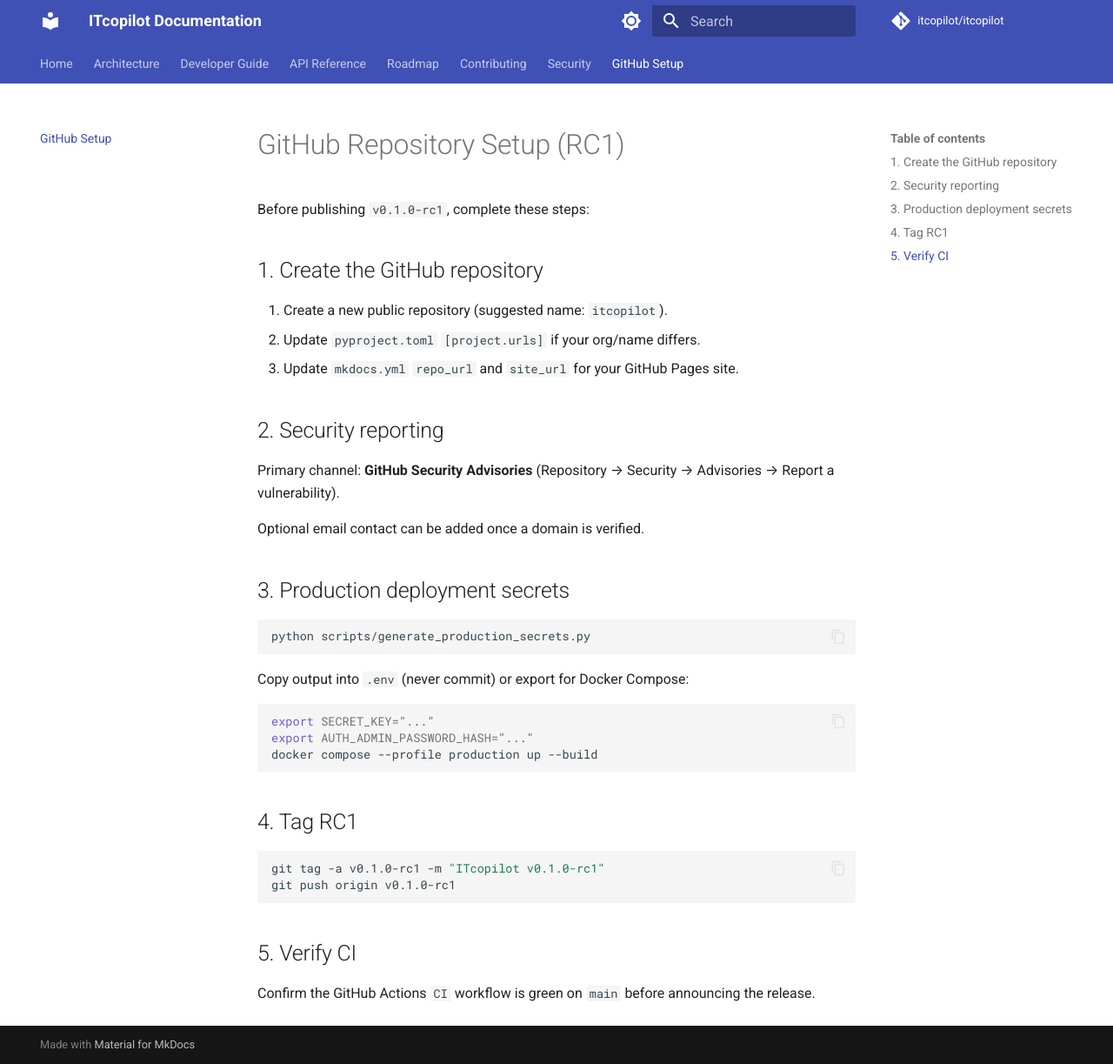
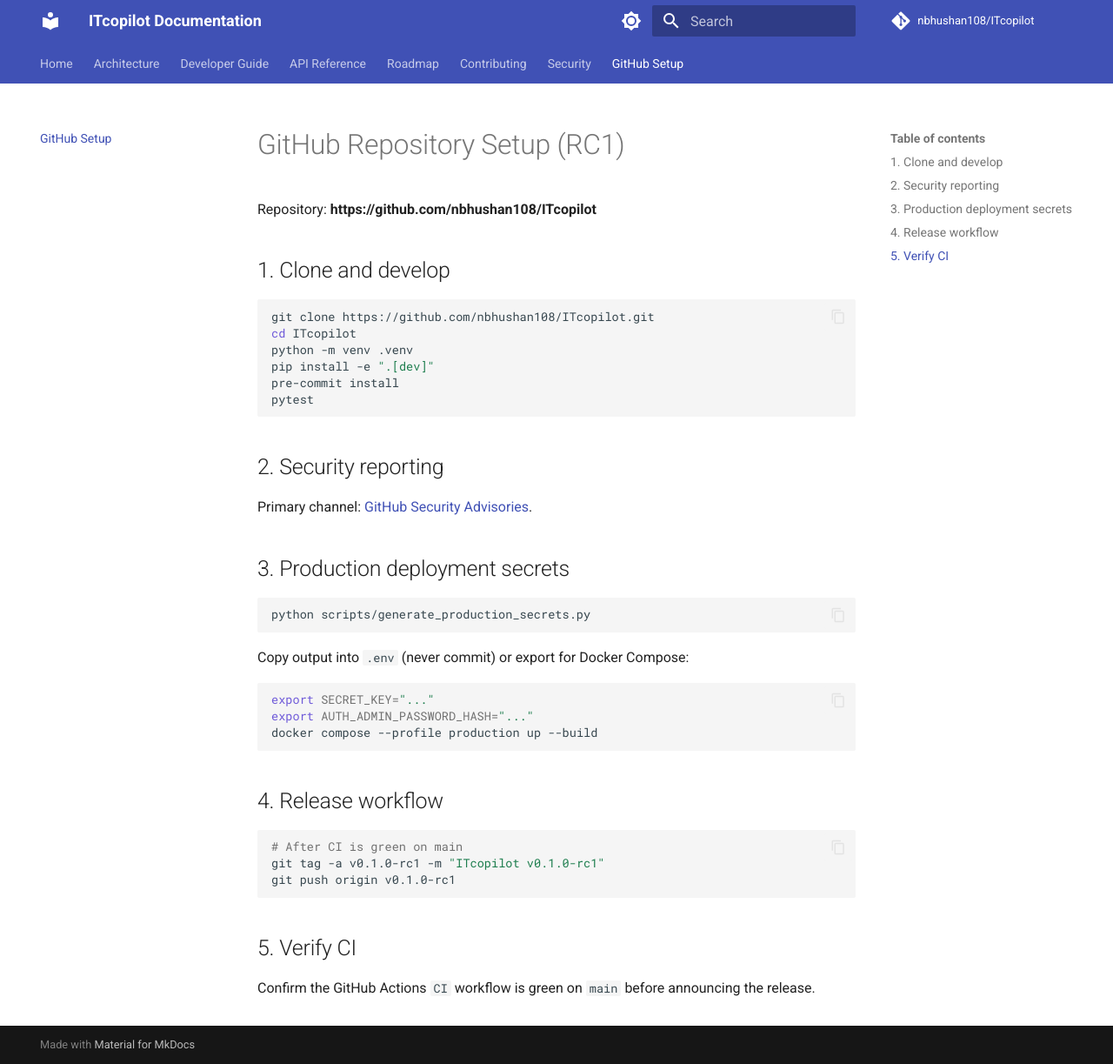
Before and after one commit to nbhushan108/ITcopilot, an MkDocs documentation site: the page built from docs/github-setup.md, in a window 1280 px wide and 1223 px high. Shown: the whole window at 87% size. Built offline with MkDocs 1.6.1 and Material for MkDocs 9.7.7, drawn with Linux system fonts in a browser that asks for light colours; comment, search, counter and statistics services are not loaded.

Commit message:
docs: point repository URLs to nbhushan108/ITcopilot
Co-authored-by: Cursor <cursoragent@cursor.com>

````diff
--- a/docs/github-setup.md
+++ b/docs/github-setup.md
@@ -1,18 +1,21 @@
 # GitHub Repository Setup (RC1)
 
-Before publishing `v0.1.0-rc1`, complete these steps:
+Repository: **https://github.com/nbhushan108/ITcopilot**
 
-## 1. Create the GitHub repository
+## 1. Clone and develop
 
-1. Create a new public repository (suggested name: `itcopilot`).
-2. Update `pyproject.toml` `[project.urls]` if your org/name differs.
-3. Update `mkdocs.yml` `repo_url` and `site_url` for your GitHub Pages site.
+```bash
+git clone https://github.com/nbhushan108/ITcopilot.git
+cd ITcopilot
+python -m venv .venv
+pip install -e ".[dev]"
+pre-commit install
+pytest
+```
 
 ## 2. Security reporting
 
-Primary channel: **GitHub Security Advisories** (Repository → Security → Advisories → Report a vulnerability).
-
-Optional email contact can be added once a domain is verified.
+Primary channel: [GitHub Security Advisories](https://github.com/nbhushan108/ITcopilot/security/advisories/new).
 
 ## 3. Production deployment secrets
 
@@ -28,9 +31,10 @@ export AUTH_ADMIN_PASSWORD_HASH="..."
 docker compose --profile production up --build
 ```
 
-## 4. Tag RC1
+## 4. Release workflow
 
 ```bash
+# After CI is green on main
 git tag -a v0.1.0-rc1 -m "ITcopilot v0.1.0-rc1"
 git push origin v0.1.0-rc1
 ```
--- a/mkdocs.yml
+++ b/mkdocs.yml
@@ -1,8 +1,8 @@
 site_name: ITcopilot Documentation
 site_description: Production-grade AI-powered Income Tax Copilot for India
-site_url: https://itcopilot.github.io/itcopilot
-repo_url: https://github.com/itcopilot/itcopilot
-repo_name: itcopilot/itcopilot
+site_url: https://nbhushan108.github.io/ITcopilot
+repo_url: https://github.com/nbhushan108/ITcopilot
+repo_name: nbhushan108/ITcopilot
 
 theme:
   name: material
````
Also changed, not shown: CHANGELOG.md (+2 -2 lines), CONTRIBUTING.md (+1 -1 lines), README.md (+2 -2 lines), docs/developer-guide.md (+1 -1 lines), docs/index.md (+1 -1 lines), pyproject.toml (+4 -4 lines), .github/pull_request_body_rc1.md (added), 1 other file.
